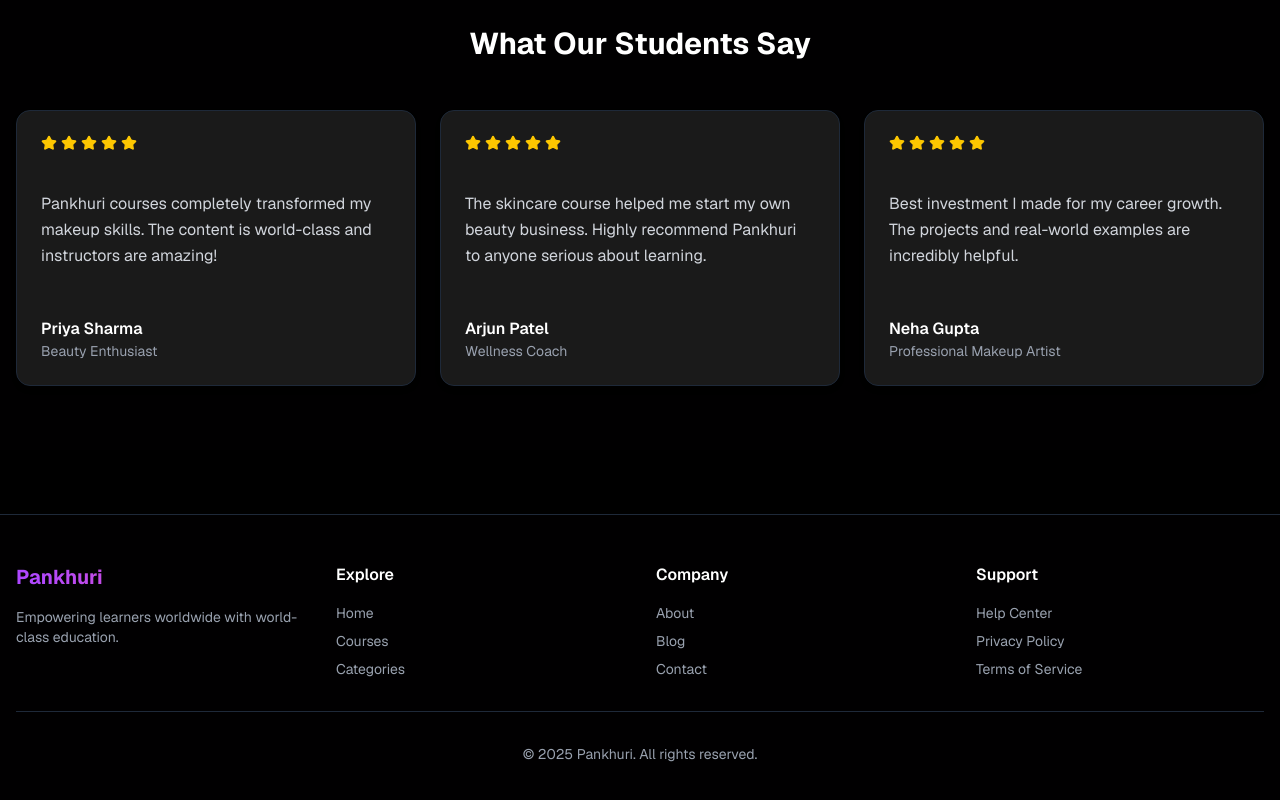
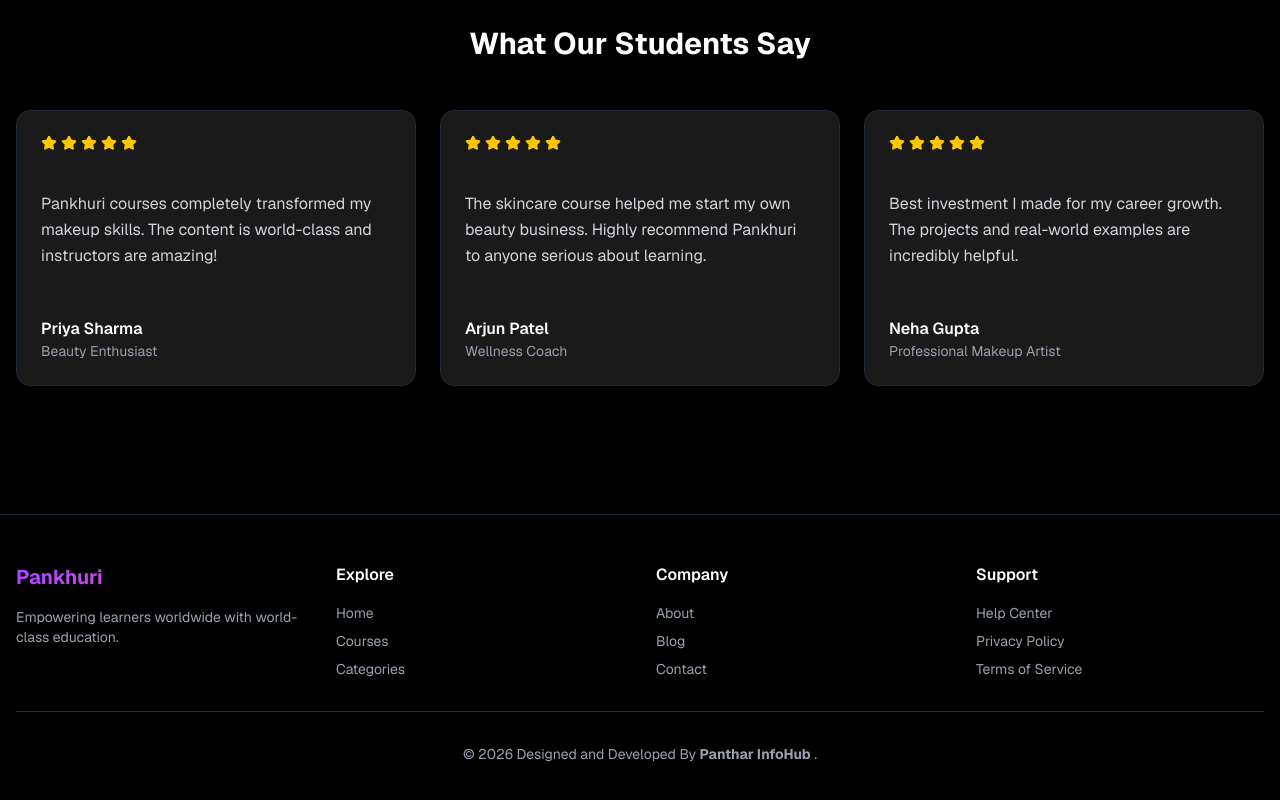
Before and after one commit to Panthar-InfoHub/Pankhuri-web, a Next.js app: page / in a window 1280 px wide. Shown: the part 3019-3819 px from the top of the page. Built offline with nearby package versions, Linux system fonts and the light colour scheme.

Commit message:
changed the footer

```diff
--- a/components/common/Footer.tsx
+++ b/components/common/Footer.tsx
@@ -1,3 +1,5 @@
+import Link from "next/link";
+
 export function Footer() {
   return (
     <footer className="bg-[#010001] border-t border-gray-800 mt-16">
@@ -7,7 +9,9 @@ export function Footer() {
             <div className="text-xl font-bold bg-gradient-to-r from-purple-500 to-pink-500 bg-clip-text text-transparent mb-4">
               Pankhuri
             </div>
-            <p className="text-sm text-gray-400">Empowering learners worldwide with world-class education.</p>
+            <p className="text-sm text-gray-400">
+              Empowering learners worldwide with world-class education.
+            </p>
           </div>
           <div>
             <h4 className="text-white font-semibold mb-4">Explore</h4>
@@ -71,9 +75,20 @@ export function Footer() {
           </div>
         </div>
         <div className="border-t border-gray-800 pt-8 text-center text-sm text-gray-400">
-          <p>&copy; 2025 Pankhuri. All rights reserved.</p>
+          <p>
+            &copy; 2026 Designed and Developed By{" "}
+            <Link
+              className="font-bold"
+              href="https://www.pantharinfohub.com/"
+              target="_blank"
+              rel="noopener noreferrer"
+            >
+              Panthar InfoHub
+            </Link>{" "}
+            .
+          </p>
         </div>
       </div>
     </footer>
-  )
+  );
 }
```
